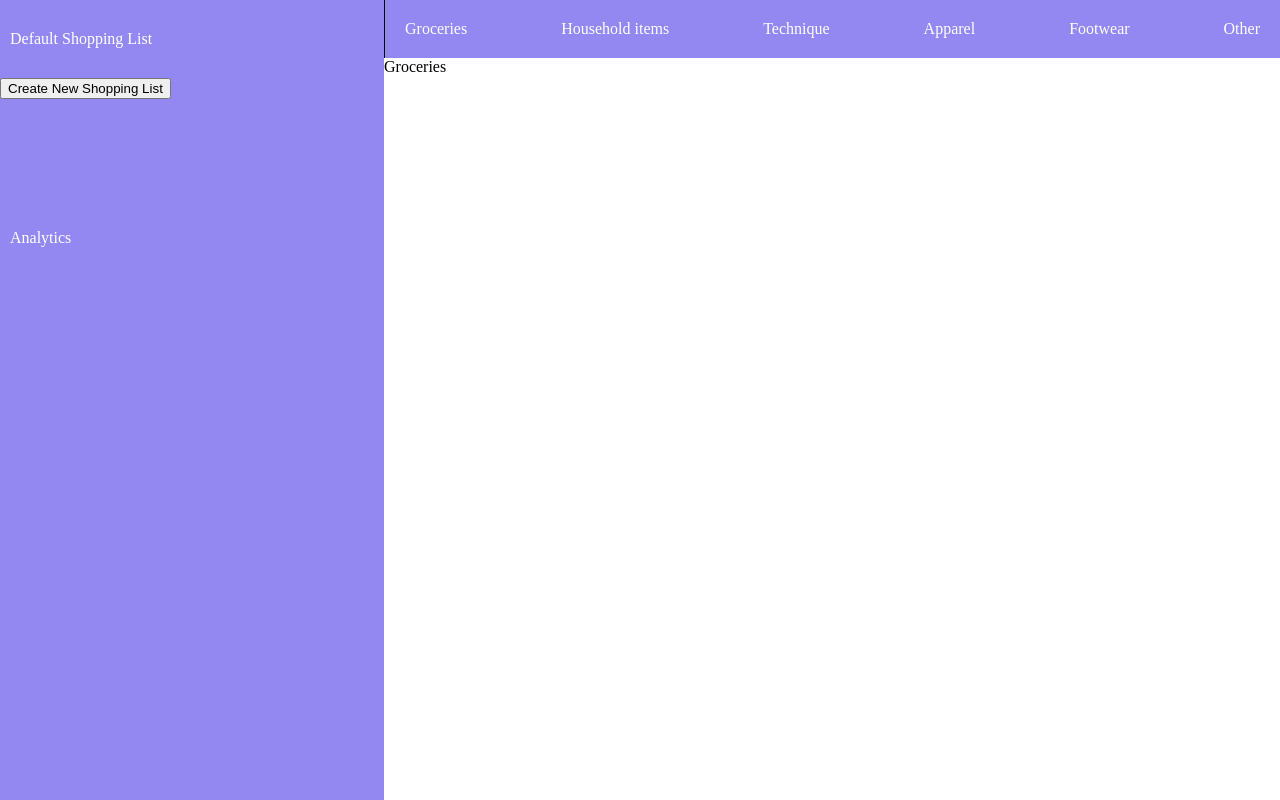
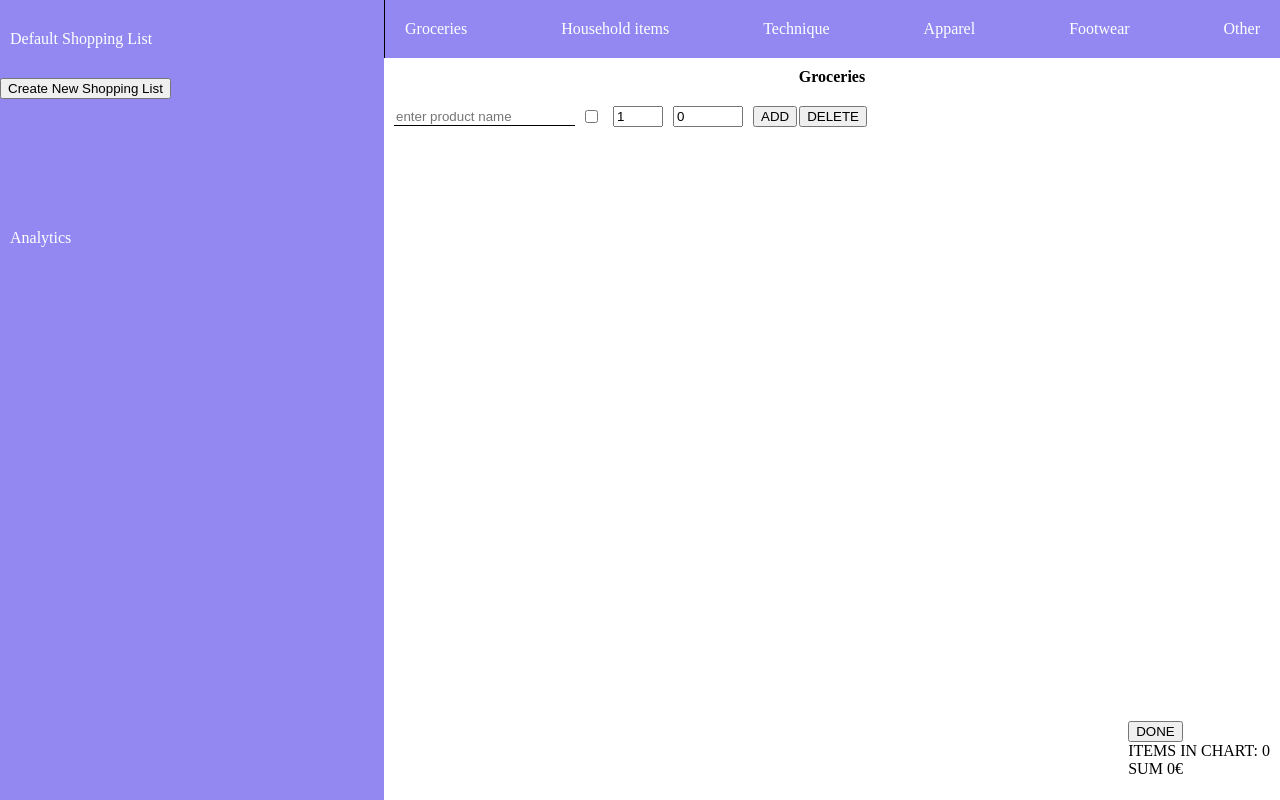
Before and after one commit to Marin303/shopping_list_manager, a React (Create React App) app in the folder frontend/: page /shopping-list/groceries in a window 1280 px wide. Built offline with nearby package versions, Linux system fonts and the light colour scheme.

Commit message:
product name, amount, price, crud operation, sum

```diff
--- a/frontend/public/index.html
+++ b/frontend/public/index.html
@@ -10,7 +10,7 @@
   <meta name="author" content="Marin Muktić">
   <link rel="apple-touch-icon" href="%PUBLIC_URL%/logo192.png" />
   <link rel="manifest" href="%PUBLIC_URL%/manifest.json" />
-  <title>React App</title>
+  <title>CRUD Shopping</title>
 </head>
 
 <body>
--- a/frontend/src/App.scss
+++ b/frontend/src/App.scss
@@ -2,3 +2,7 @@
     margin: 0;
     box-sizing: border-box;
 }
+
+h4{
+    text-align: center;
+}
--- a/frontend/src/Products/Groceries/Groceries.jsx
+++ b/frontend/src/Products/Groceries/Groceries.jsx
@@ -1,9 +1,101 @@
-import React from "react";
-import "./groceries.scss"
+import React, { useState } from "react";
+import "./groceries.scss";
+
 const Groceries = () => {
+  const [items, setItems] = useState([{ name: "", checked: false, quantity: 1, price: 0 }]);
+
+  const handleAddItem = () => {
+    setItems([...items, { name: "", checked: false, quantity: 1, price: 0 }]);
+  };
+
+  const handleDeleteItem = (index) => {
+    const updatedItems = [...items];
+    updatedItems.splice(index, 1);
+    setItems(updatedItems);
+  };
+
+  const handleToggleCheckbox = (index) => {
+    const updatedItems = [...items];
+    updatedItems[index].checked = !updatedItems[index].checked;
+    setItems(updatedItems);
+  };
+
+  const handleInputChange = (index, event) => {
+    const updatedItems = [...items];
+    updatedItems[index].name = event.target.value;
+    setItems(updatedItems);
+  };
+
+  const handleQuantityChange = (index, event) => {
+    const updatedItems = [...items];
+    updatedItems[index].quantity = parseInt(event.target.value) || 1;
+    setItems(updatedItems);
+  };
+
+  const handlePriceChange = (index, event) => {
+    const updatedItems = [...items];
+    updatedItems[index].price = parseFloat(event.target.value) || 0;
+    setItems(updatedItems);
+  };
+
+  const calculateSum = () => {
+    return items.reduce((sum, item) => (item.checked ? sum + item.quantity : sum), 0);
+  };
+
+  const calculateSumMoney = () => {
+    return items.reduce((sum, item) => (item.checked ? sum + item.price * item.quantity : sum), 0);
+  };
+
   return (
     <div className="groceries_container">
-      Groceries
+      <h4>Groceries</h4>
+      {items.map((item, index) => (
+        <label htmlFor={`list-item-${index}`} key={index} className="wrapper-label">
+          <input
+            type="text"
+            name={`list-item-${index}`}
+            id={`list-item-${index}`}
+            className="list-item-input"
+            placeholder="enter product name"
+            value={item.name}
+            onChange={(e) => handleInputChange(index, e)}
+            disabled={item.checked}
+          />
+          <input
+            type="checkbox"
+            className="list-item-checkbox"
+            checked={item.checked}
+            onChange={() => handleToggleCheckbox(index)}
+          />
+          <input
+            type="number"
+            name={`quantity-${index}`}
+            className="inputNum"
+            value={item.quantity}
+            onChange={(e) => handleQuantityChange(index, e)}
+            disabled={item.checked}
+          />
+          <input
+            type="number"
+            name={`price-${index}`}
+            className="inputMoneyCount"
+            placeholder="price"
+            value={item.price}
+            onChange={(e) => handlePriceChange(index, e)}
+            disabled={item.checked}
+            step="0.01"
+          />
+          <div className="items-change-wrapper">
+            <button onClick={() => handleAddItem()}>ADD</button>
+            <button onClick={() => handleDeleteItem(index)}>DELETE</button>
+          </div>
+        </label>
+      ))}
+      <div className="sum">
+        <button type="submit">DONE</button>
+        <p>ITEMS IN CHART: {calculateSum()}</p>
+        <p>SUM {calculateSumMoney()}€</p>
+      </div>
     </div>
   );
 };
--- a/frontend/src/Products/Groceries/groceries.scss
+++ b/frontend/src/Products/Groceries/groceries.scss
@@ -1,4 +1,36 @@
 .groceries_container {
     width: 100%;
+    padding: 10px;
+    position: relative;
+    height: 90vh;
 
+    .wrapper-label {
+        margin-top: 20px;
+        display: flex;
+        align-items: center;
+        gap: 10px;
+    }
+
+    .list-item-input {
+        border: none;
+        border-bottom: 1px solid black;
+    }
+    .inputNum{
+        margin-left:5px;
+        width: 50px;
+    }
+    .inputMoneyCount{
+        width: 70px;
+    }
+    .items-change-wrapper {
+       // margin-top: 10px;
+        display: flex;
+        gap: 2px;
+    }
+
+    .sum {
+        position: absolute;
+        bottom: 0;
+        right: 10px;
+    }
 }
```
